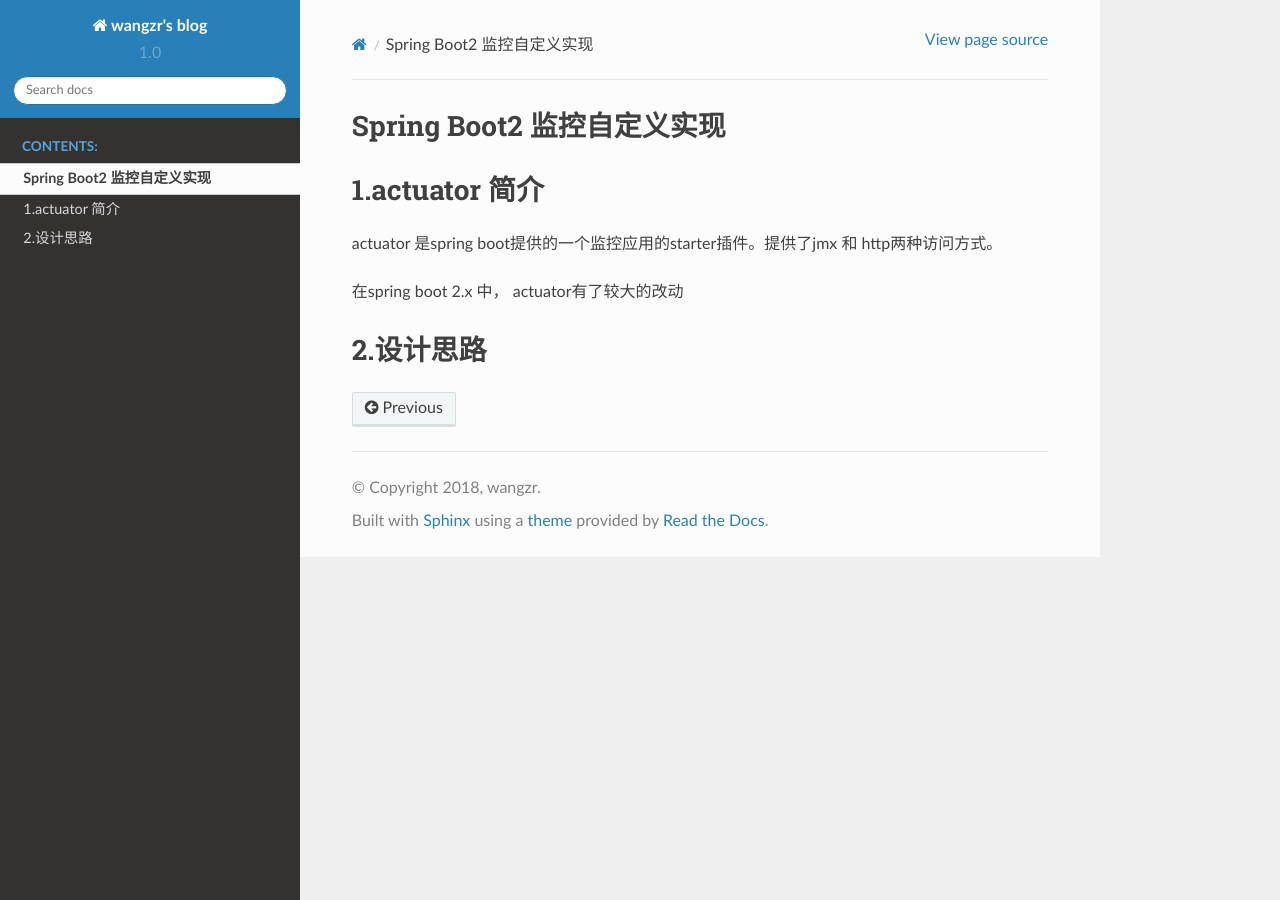
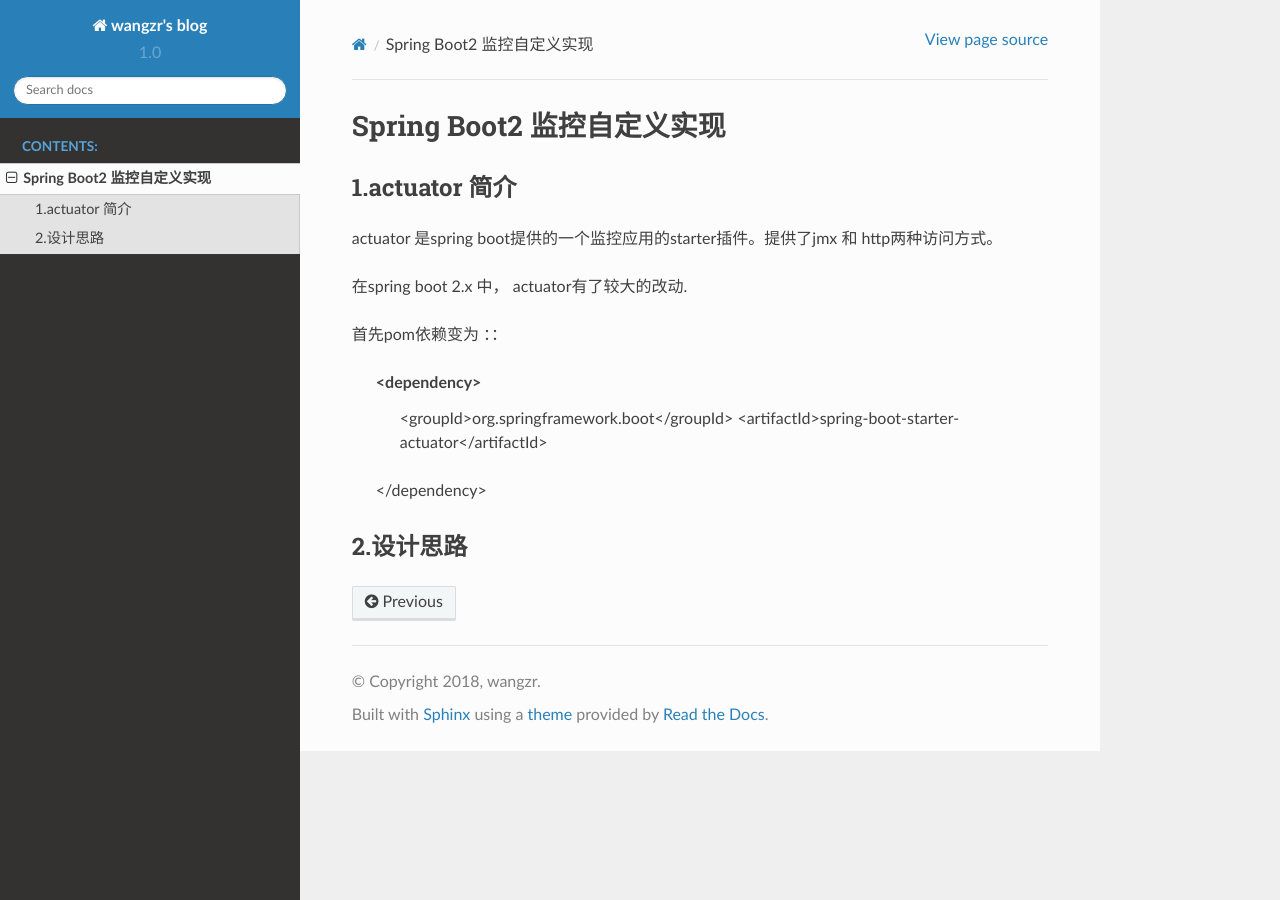
Before and after one commit to wangzr622/Blog, a Sphinx documentation site: the page built from source/actuator.rst, in a window 1280 px wide. Built offline with Sphinx 7.4.7 and the Read the Docs theme 2.0.0, drawn with Linux system fonts in a browser that asks for light colours.

Commit message:
增加内容

```diff
--- a/source/actuator.rst
+++ b/source/actuator.rst
@@ -2,11 +2,19 @@ Spring Boot2 监控自定义实现
 =========================================
 
 1.actuator 简介
-=========================================
+-----------------------------------------
 
 actuator 是spring boot提供的一个监控应用的starter插件。提供了jmx 和 http两种访问方式。
 
-在spring boot 2.x 中， actuator有了较大的改动
+在spring boot 2.x 中， actuator有了较大的改动.
+
+首先pom依赖变为
+：：
+
+	<dependency>
+   		<groupId>org.springframework.boot</groupId>
+   		<artifactId>spring-boot-starter-actuator</artifactId>
+	</dependency>
 
 2.设计思路
-=========================================
+-----------------------------------------
```
